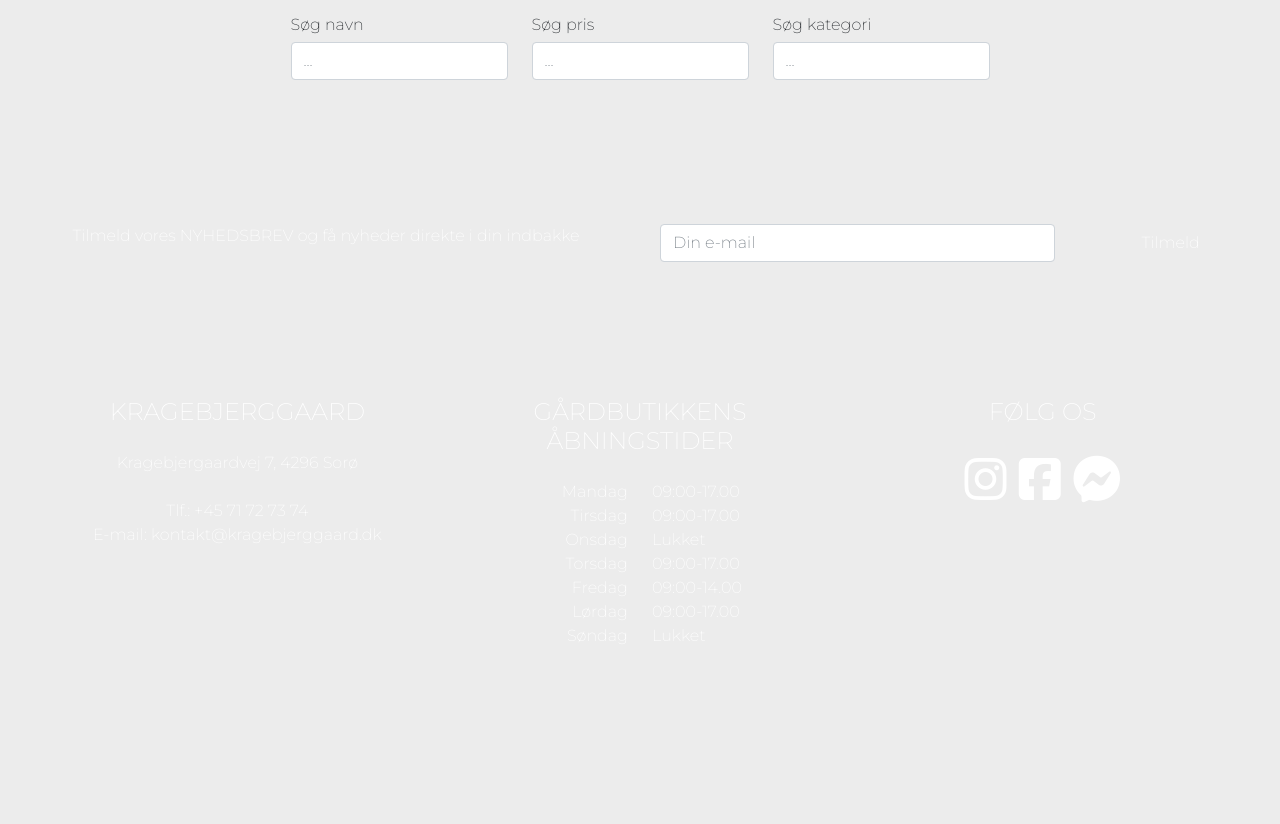
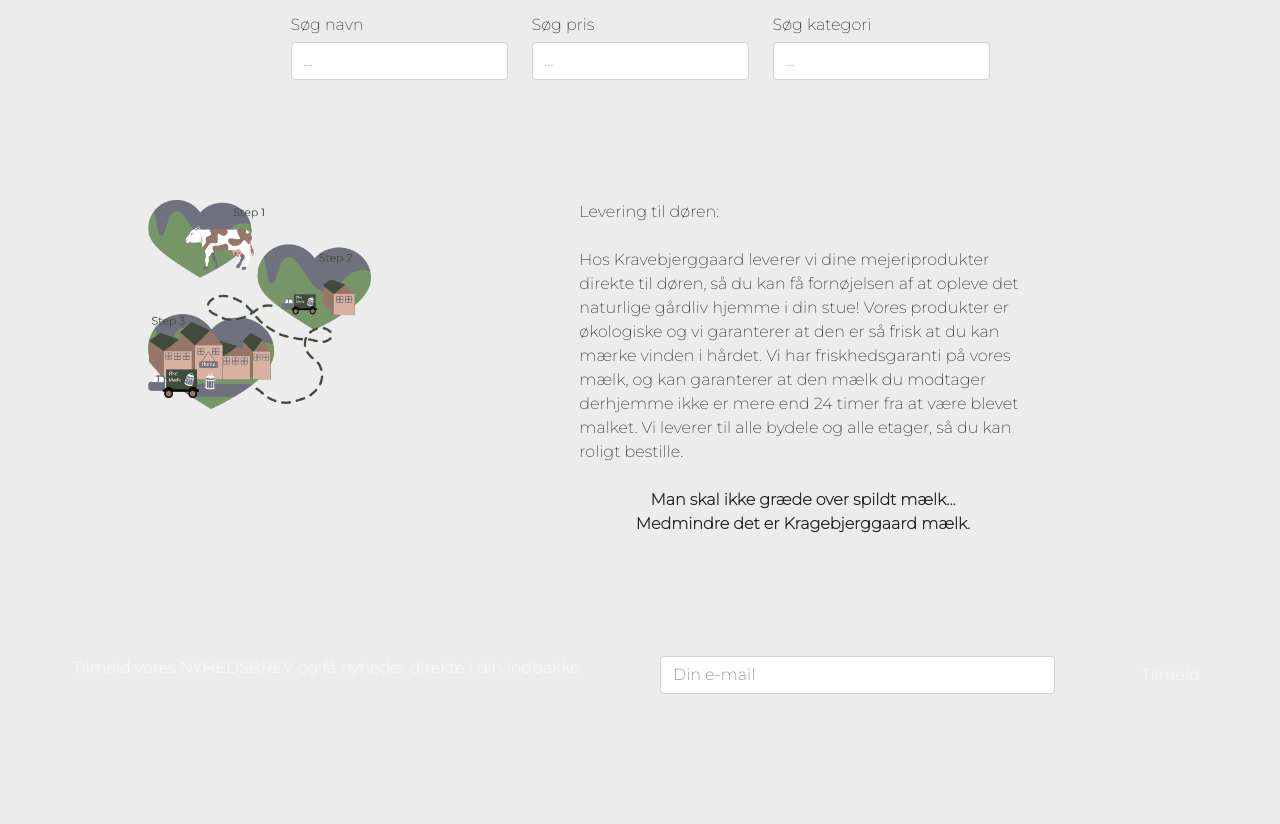
Before and after one commit to CatjaKimNielsen/3.sem.eks_Kragebjerggaard, a PHP site: page /shop.php in a window 1280 px wide. Shown: the part 284-1108 px from the top of the page. Before the commit the page ends 925 px from the top, so only its background shows below. Run offline with PHP 8.4, Linux system fonts and the light colour scheme; data that the repository does not hold is empty; style sheets or scripts are compiled from the project's sources; some libraries are stand-ins or nearby versions.

Commit message:
produktside leveringsinfo

```diff
--- a/css/styles.scss
+++ b/css/styles.scss
@@ -85,6 +85,12 @@ img {
 	width: 75%;
 }
 
+#shop{
+	display: block;
+	margin-left: auto;
+	margin-right: auto;
+	width: 50%;
+}
 
 #coverpic{
 	z-index: -2;
--- a/shop.php
+++ b/shop.php
@@ -77,6 +77,27 @@
     </div>
 
 
+    <div class="row">
+        <div class="col-lg-5 col-sm-12  p-5">
+            <img src="images/milktrail.png" id="shop" alt="Mælkens vej">
+        </div>
+        <div class="col-lg-5 col-sm-12 montserrat p-5" id="shoptekst">
+            <p>
+                Levering til døren: <br>
+                <br>
+                Hos Kravebjerggaard leverer vi dine mejeriprodukter direkte til døren, så du kan få fornøjelsen af at opleve det naturlige gårdliv hjemme i din stue!
+                Vores produkter er økologiske og vi garanterer at den er så frisk at du kan mærke vinden i hårdet.
+                Vi har friskhedsgaranti på vores mælk, og kan garanterer at den mælk du modtager derhjemme ikke er mere end 24 timer fra at være blevet malket.
+                Vi leverer til alle bydele og alle etager, så du kan roligt bestille.
+                <br> <br>
+            <p class="text-center" style=" font-weight: bold"> Man skal ikke græde over spildt mælk... <br>
+                Medmindre det er Kragebjerggaard mælk. </p>
+            </p>
+        </div>
+
+    </div>
+
+
     <?php include "includes/footer.php"; ?>
 
 
```
